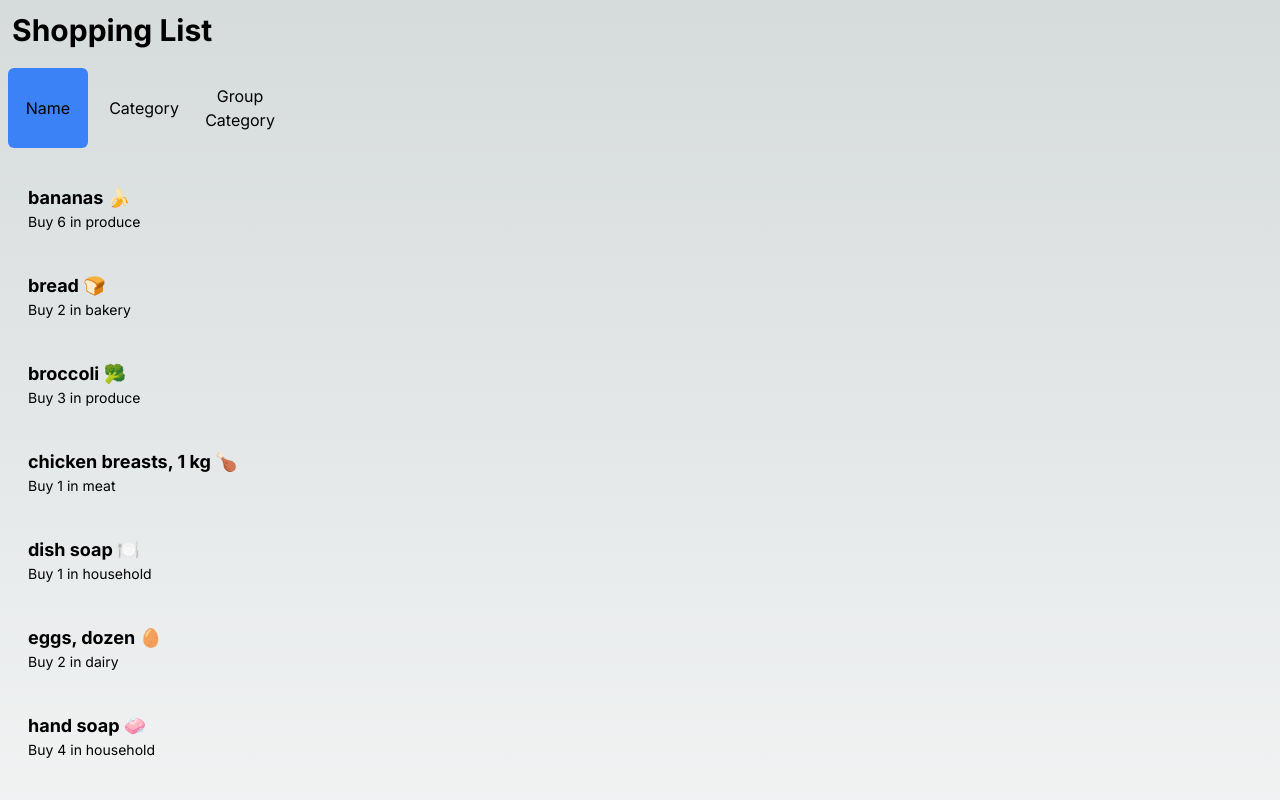
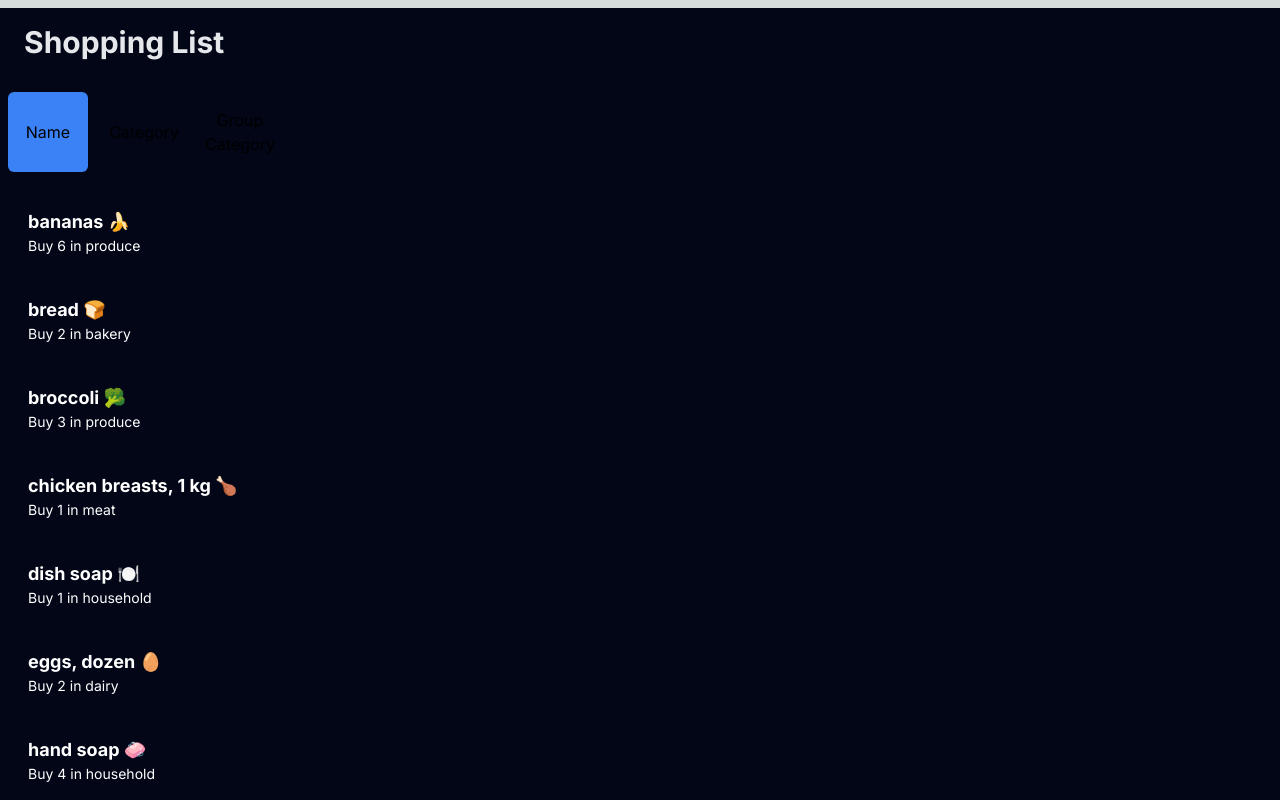
Before and after one commit to Gurleen537/cprg306-assignments, a Next.js app: page /week-5 in a window 1280 px wide. Shown: the top 800 px of the page. Built offline with nearby package versions, Linux system fonts and the light colour scheme.

Commit message:
Update page.js

```diff
--- a/app/week-5/page.js
+++ b/app/week-5/page.js
@@ -1,9 +1,9 @@
 import ItemList from "./item-list";
 export default function Page() {
   return (
-    <div>
-      <h1 className="m-3 text-black font-bold text-3xl ">Shopping List</h1>
+    <main className="bg-slate-950 text-white">
+      <h1 className="text-3xl m-2 font-bold text-gray-200 p-4">Shopping List</h1>
       <ItemList />
-    </div>
+    </main>
   );
 }
```
